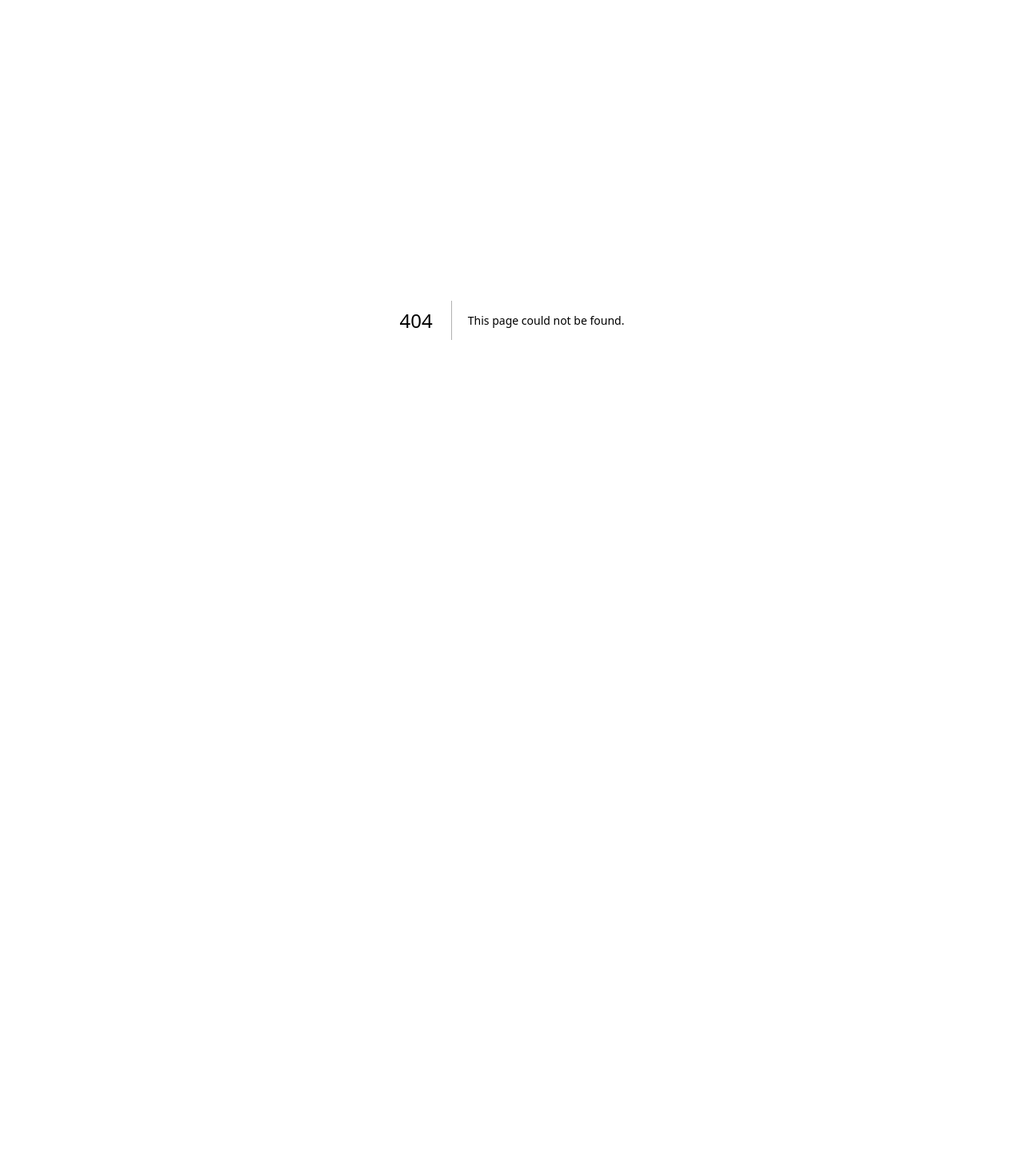
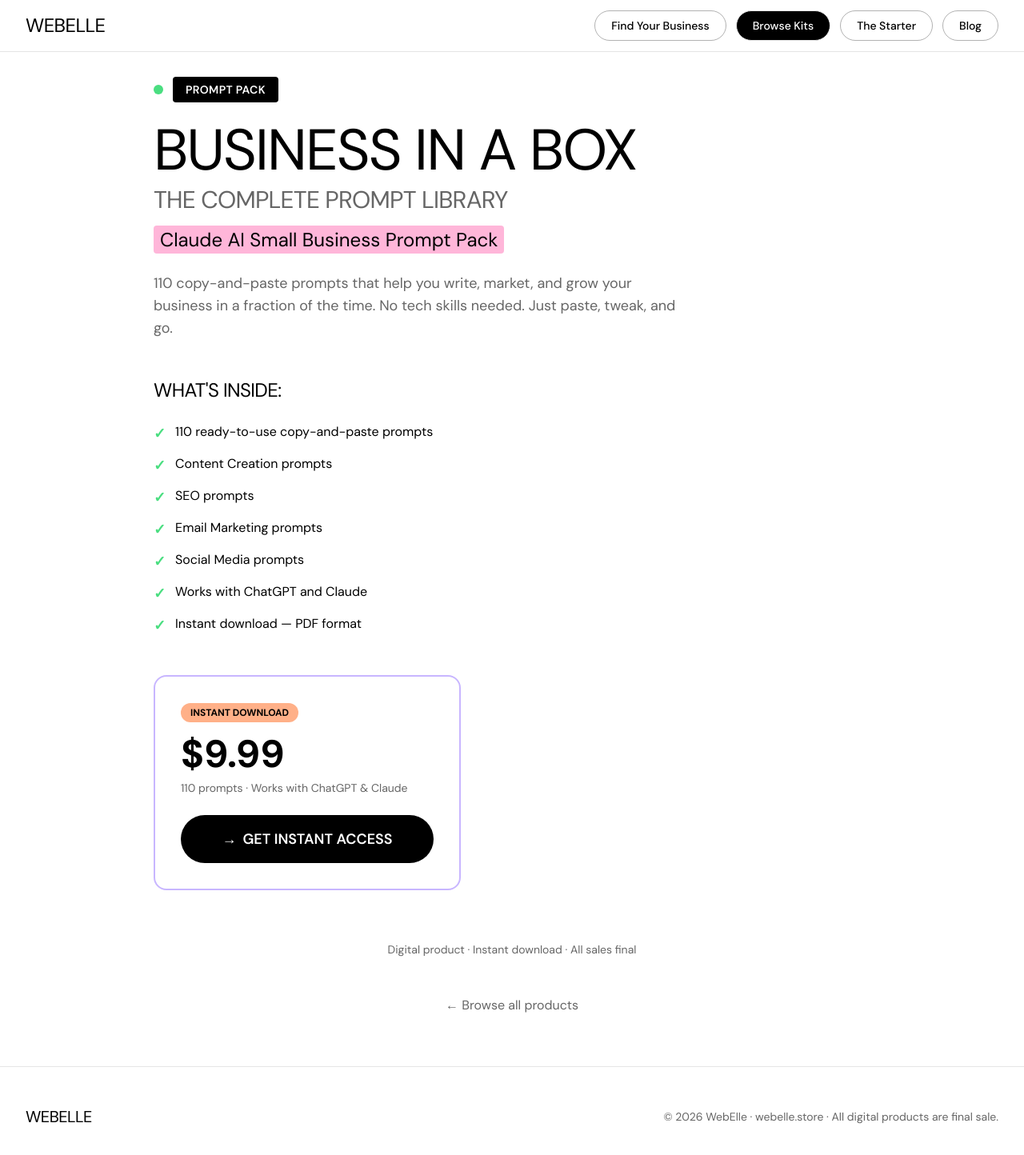
Before and after one commit to SoulSparkler/webelle, a Next.js app: page /prompts/business-in-a-box in a window 1280 px wide. Before the commit this address had no page. Shown: the top 1444 px of the page at 80% size. Before the commit the page ends 800 px from the top, so only its background shows below. Built offline with nearby package versions, Linux system fonts and the light colour scheme.

Commit message:
AI prompt guide

```diff
--- /dev/null
+++ b/app/prompts/[slug]/page.tsx
@@ -0,0 +1,31 @@
+import { notFound } from "next/navigation"
+import { Header } from "@/components/header"
+import { Footer } from "@/components/footer"
+import { PromptPackView } from "@/components/prompt-pack-view"
+import { promptCatalog } from "@/lib/prompts"
+
+interface Props {
+  params: Promise<{ slug: string }>
+}
+
+export default async function PromptPage({ params }: Props) {
+  const { slug } = await params
+
+  if (!(slug in promptCatalog)) {
+    notFound()
+  }
+
+  return (
+    <div className="min-h-screen bg-background">
+      <Header currentView="kits" />
+      <main>
+        <PromptPackView slug={slug} />
+      </main>
+      <Footer />
+    </div>
+  )
+}
+
+export function generateStaticParams() {
+  return Object.keys(promptCatalog).map((slug) => ({ slug }))
+}
--- a/components/browse-kits-section.tsx
+++ b/components/browse-kits-section.tsx
@@ -1,7 +1,9 @@
 "use client"
 
+import Link from "next/link"
 import type { BusinessType } from "@/lib/site"
 import { kitCatalog, kitOrder } from "@/lib/kits"
+import { promptCatalog } from "@/lib/prompts"
 
 interface BrowseKitsSectionProps {
   onViewKit: (kitType: BusinessType) => void
@@ -54,6 +56,41 @@ export function BrowseKitsSection({ onViewKit }: BrowseKitsSectionProps) {
               </div>
             )
           })}
+
+          {Object.values(promptCatalog).map((pack) => (
+            <div
+              key={pack.slug}
+              className="bg-card border border-border rounded-2xl p-6 hover:translate-y-[-4px] hover:shadow-xl transition-all duration-300 flex flex-col"
+            >
+              <span className="inline-block self-start bg-mint text-foreground px-3 py-1 rounded-full text-xs font-bold uppercase mb-4">
+                {pack.badge}
+              </span>
+
+              <h3 className="font-[var(--font-anton)] text-2xl uppercase tracking-tight mb-1">
+                {pack.name}
+              </h3>
+              <p className="font-[var(--font-anton)] text-sm uppercase tracking-tight text-muted-foreground mb-2">
+                {pack.headline}
+              </p>
+
+              <p className="text-muted-foreground text-sm mb-6 flex-1">
+                {pack.tagline}
+              </p>
+
+              <div className="mb-4">
+                <span className="text-3xl font-bold">{pack.priceLabel}</span>
+                <span className="text-muted-foreground text-sm ml-2">instant download</span>
+              </div>
+
+              <Link
+                href={`/prompts/${pack.slug}`}
+                className="group flex items-center justify-center gap-2 bg-primary text-primary-foreground w-full py-3 rounded-full font-semibold hover:scale-[1.02] transition-transform"
+              >
+                <span className="group-hover:translate-x-1 transition-transform">&rarr;</span>
+                VIEW PROMPT PACK
+              </Link>
+            </div>
+          ))}
         </div>
       </div>
     </section>
--- a/components/kit-browser-view.tsx
+++ b/components/kit-browser-view.tsx
@@ -1,7 +1,9 @@
 "use client"
 
+import Link from "next/link"
 import type { BusinessType, ViewType } from "@/lib/site"
 import { kitCatalog, kitOrder } from "@/lib/kits"
+import { promptCatalog } from "@/lib/prompts"
 
 interface KitBrowserViewProps {
   onViewKit: (kitType: BusinessType) => void
@@ -65,6 +67,41 @@ export function KitBrowserView({ onViewKit, navigateTo }: KitBrowserViewProps) {
           })}
         </div>
 
+        {Object.values(promptCatalog).map((pack) => (
+          <div
+            key={pack.slug}
+            className="bg-card border border-border rounded-2xl p-8 hover:translate-y-[-4px] hover:shadow-xl transition-all duration-300"
+          >
+            <span className="inline-block bg-mint text-foreground px-3 py-1 rounded-full text-xs font-bold uppercase mb-4">
+              {pack.badge}
+            </span>
+
+            <h2 className="font-[var(--font-anton)] text-3xl uppercase tracking-tight mb-1">
+              {pack.name}
+            </h2>
+            <p className="font-[var(--font-anton)] text-lg uppercase tracking-tight text-muted-foreground mb-3">
+              {pack.headline}
+            </p>
+
+            <p className="text-pink font-medium mb-4">{pack.tagline}</p>
+
+            <p className="text-muted-foreground mb-6">{pack.description}</p>
+
+            <div className="mb-6">
+              <span className="text-4xl font-bold">{pack.priceLabel}</span>
+              <span className="text-muted-foreground ml-2">instant download</span>
+            </div>
+
+            <Link
+              href={`/prompts/${pack.slug}`}
+              className="group flex items-center justify-center gap-2 bg-primary text-primary-foreground w-full py-4 rounded-full font-semibold text-lg hover:scale-[1.02] transition-transform"
+            >
+              <span className="group-hover:translate-x-1 transition-transform">&rarr;</span>
+              VIEW PROMPT PACK
+            </Link>
+          </div>
+        ))}
+
         <div className="bg-lavender-light rounded-2xl p-8 sm:p-12 text-center">
           <h2 className="font-[var(--font-anton)] text-3xl sm:text-4xl uppercase tracking-tight mb-4">
             {"Don't see your dream business?"}
--- /dev/null
+++ b/components/prompt-pack-view.tsx
@@ -0,0 +1,88 @@
+"use client"
+
+import { promptCatalog } from "@/lib/prompts"
+
+interface PromptPackViewProps {
+  slug: string
+}
+
+export function PromptPackView({ slug }: PromptPackViewProps) {
+  const pack = promptCatalog[slug]
+
+  if (!pack) return null
+
+  return (
+    <div className="min-h-screen pt-24 pb-16 px-4 sm:px-6 lg:px-8 animate-fade-in">
+      <div className="max-w-4xl mx-auto">
+        <div className="flex items-center gap-3 mb-6">
+          <span className="w-3 h-3 rounded-full bg-mint" />
+          <span className="bg-primary text-primary-foreground px-4 py-1.5 rounded text-sm font-semibold uppercase tracking-wide">
+            {pack.badge}
+          </span>
+        </div>
+
+        <h1 className="font-[var(--font-anton)] text-5xl sm:text-6xl lg:text-7xl uppercase tracking-tight mb-2">
+          {pack.name}
+        </h1>
+        <h2 className="font-[var(--font-anton)] text-2xl sm:text-3xl uppercase tracking-tight mb-4 text-muted-foreground">
+          {pack.headline}
+        </h2>
+
+        <p className="text-xl sm:text-2xl mb-6">
+          <span className="bg-pink px-2 py-0.5 rounded">{pack.tagline}</span>
+        </p>
+
+        <p className="text-lg text-muted-foreground mb-12 max-w-2xl">
+          {pack.description}
+        </p>
+
+        <div className="mb-12">
+          <h2 className="font-[var(--font-anton)] text-2xl uppercase tracking-tight mb-6">
+            {"What's Inside:"}
+          </h2>
+          <ul className="space-y-3">
+            {pack.includes.map((item, index) => (
+              <li key={index} className="flex items-start gap-3">
+                <span className="text-mint font-bold text-lg">&#10003;</span>
+                <span className="text-foreground">{item}</span>
+              </li>
+            ))}
+          </ul>
+        </div>
+
+        <div className="max-w-sm mb-16">
+          <div className="bg-card border-2 border-lavender rounded-2xl p-8 hover:shadow-lg transition-shadow">
+            <span className="inline-block bg-peach text-foreground px-3 py-1 rounded-full text-xs font-bold uppercase mb-4">
+              INSTANT DOWNLOAD
+            </span>
+            <div className="mb-2">
+              <span className="text-5xl font-bold">{pack.priceLabel}</span>
+            </div>
+            <p className="text-muted-foreground mb-6 text-sm">
+              110 prompts &middot; Works with ChatGPT &amp; Claude
+            </p>
+            <a
+              href={pack.stripeLink}
+              target="_blank"
+              rel="noopener noreferrer"
+              className="group flex items-center justify-center gap-2 bg-primary text-primary-foreground w-full py-4 rounded-full font-semibold text-lg hover:scale-[1.02] transition-transform"
+            >
+              <span className="group-hover:translate-x-1 transition-transform">&rarr;</span>
+              GET INSTANT ACCESS
+            </a>
+          </div>
+        </div>
+
+        <p className="text-sm text-muted-foreground text-center mb-12">
+          Digital product &middot; Instant download &middot; All sales final
+        </p>
+
+        <div className="flex items-center justify-center">
+          <a href="/kits" className="text-muted-foreground hover:text-foreground transition-colors">
+            &larr; Browse all products
+          </a>
+        </div>
+      </div>
+    </div>
+  )
+}
--- /dev/null
+++ b/lib/prompts.ts
@@ -0,0 +1,34 @@
+export interface PromptPackInfo {
+  slug: string
+  badge: string
+  name: string
+  headline: string
+  tagline: string
+  description: string
+  priceLabel: string
+  stripeLink: string
+  includes: string[]
+}
+
+export const promptCatalog: Record<string, PromptPackInfo> = {
+  "business-in-a-box": {
+    slug: "business-in-a-box",
+    badge: "PROMPT PACK",
+    name: "Business in a Box",
+    headline: "The Complete Prompt Library",
+    tagline: "Claude AI Small Business Prompt Pack",
+    description:
+      "110 copy-and-paste prompts that help you write, market, and grow your business in a fraction of the time. No tech skills needed. Just paste, tweak, and go.",
+    priceLabel: "$9.99",
+    stripeLink: "https://buy.stripe.com/cNicN684e21V7KDaYocV20o",
+    includes: [
+      "110 ready-to-use copy-and-paste prompts",
+      "Content Creation prompts",
+      "SEO prompts",
+      "Email Marketing prompts",
+      "Social Media prompts",
+      "Works with ChatGPT and Claude",
+      "Instant download — PDF format",
+    ],
+  },
+}
```
